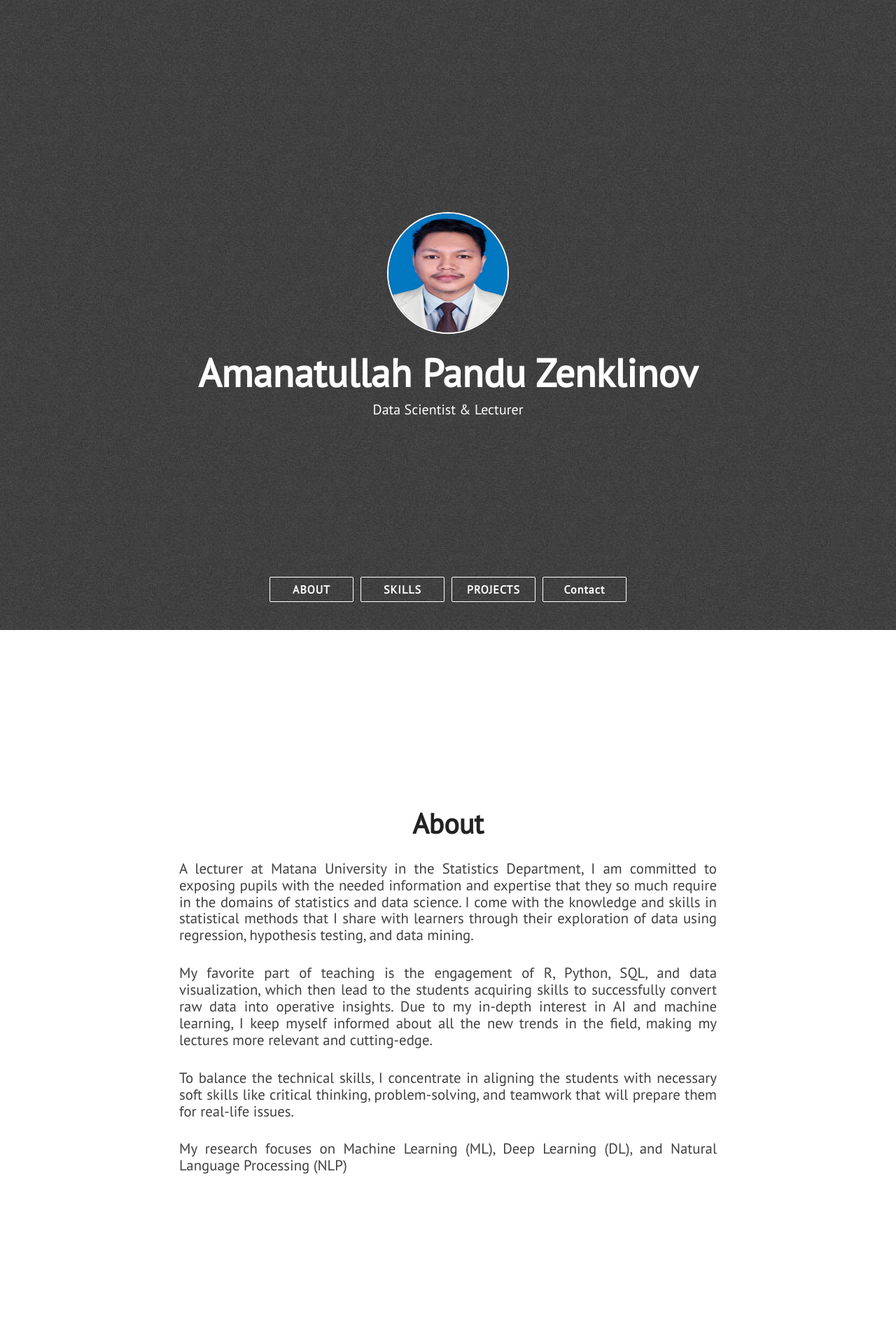
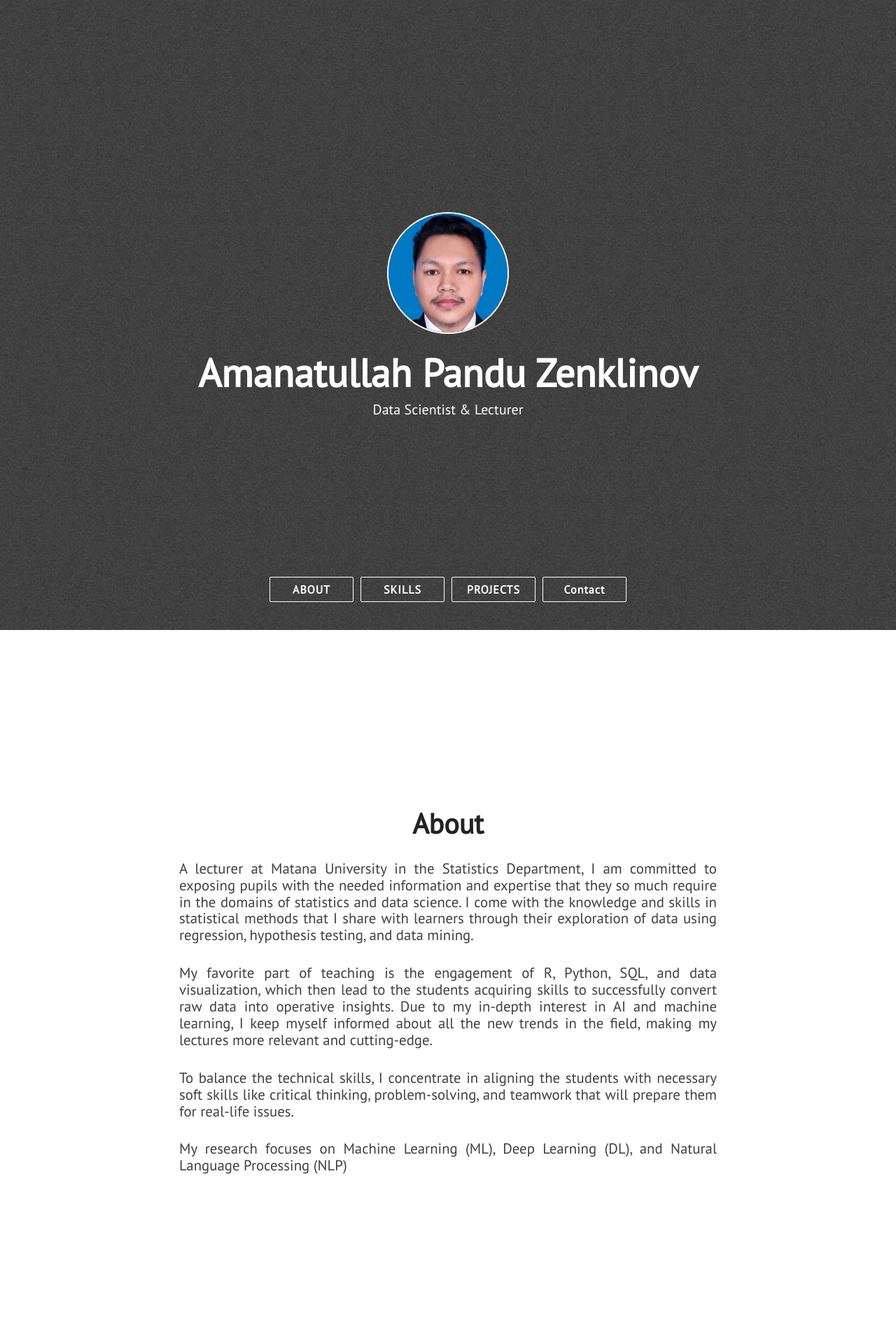
Before and after one commit to zenklinov/portfolio, a Jekyll site: the page built from index.html, in a window 1280 px wide. Shown: the top 1920 px of the page at 70% size. Built offline with Jekyll 4.4.1, drawn with Linux system fonts in a browser that asks for light colours; nearby versions of some CDN libraries.

Commit message:
Update _config.yml

```diff
--- a/_config.yml
+++ b/_config.yml
@@ -13,4 +13,4 @@ linkedin_username: zenklinov
 instagram_username: zenklinov
 
 # absolute or relative
-profile_picture: assets/images/foto1.png
+profile_picture: assets/images/head_circle.png
```
